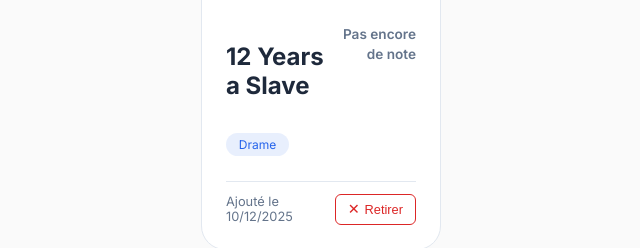
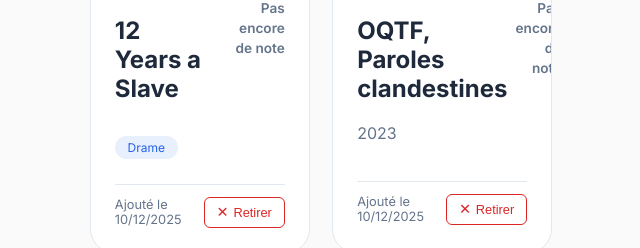
Before and after one commit to hugocnvs/La-verite-si-je-note, a FastAPI app: page /watchlist in a window 1280 px wide. Shown: the part 768-1016 px from the top of the page, without its empty margins (319-959 px from the left). Run offline with FastAPI, Linux system fonts and the light colour scheme; a user stored in the database is signed in; data comes from the database, SQL or seed files in the repository.

Commit message:
Correction de l'affichage de la grille watchlist

```diff
--- a/app/templates/films/watchlist.html
+++ b/app/templates/films/watchlist.html
@@ -29,7 +29,7 @@
 </section>
 {% endif %}
 
-<section class="watchlist-grid">
+<section class="grid watchlist-grid">
     {% if not films %}
         <div class="empty-state">
             <p>Votre watchlist est vide. Ajoutez un film depuis sa page pour le retrouver ici.</p>
```
